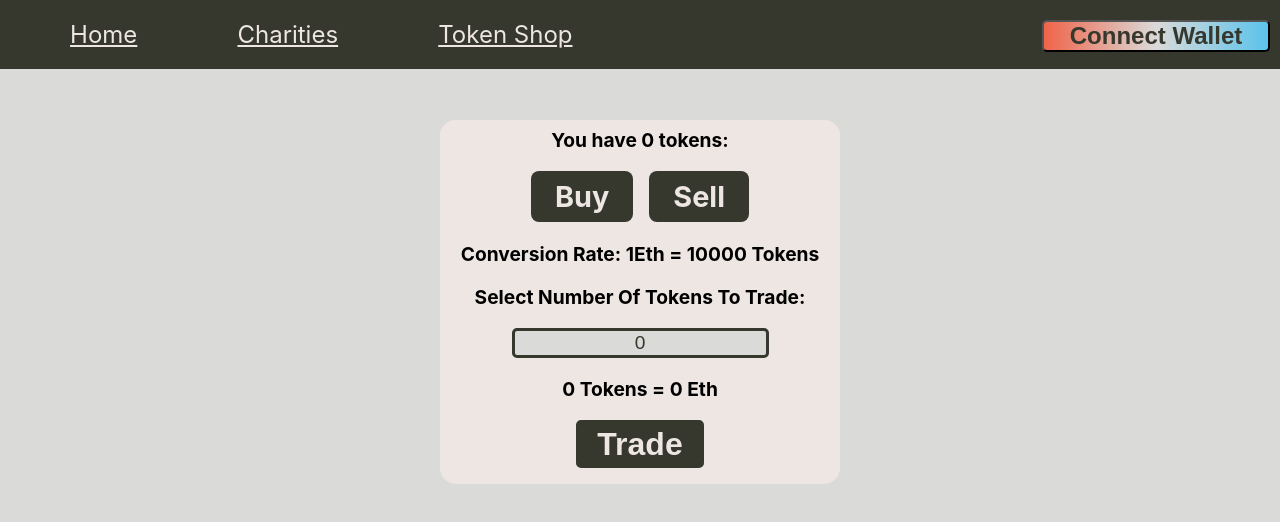
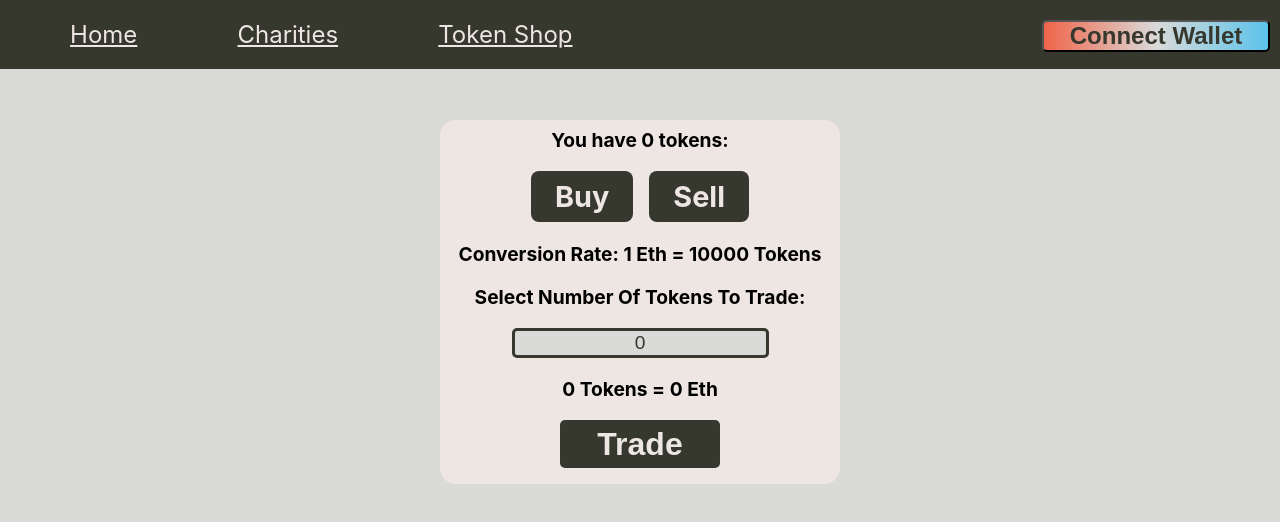
Before and after one commit to Zac369/charity-frontend, a React (Create React App) app: page /token in a window 1280 px wide. Shown: the top 522 px of the page. Built offline with nearby package versions, Linux system fonts and the light colour scheme.

Commit message:
visualise trading

```diff
--- a/src/Components/TokenShop/TokenShop.css
+++ b/src/Components/TokenShop/TokenShop.css
@@ -36,7 +36,7 @@
 
 .container button{
     position: relative;
-    width: 8rem;
+    width: 10rem;
     height: 3rem;
     border: 0.2rem solid #36382E;
     font-size: 2rem;
@@ -73,6 +73,10 @@
     margin: 0 0 1rem 0;
 }
 
+.container .trade-button:disabled {
+    pointer-events: none;
+}
+
 input[type=number]::-webkit-inner-spin-button {
     -webkit-appearance: none;
   }
--- a/src/Components/TokenShop/index.js
+++ b/src/Components/TokenShop/index.js
@@ -17,7 +17,8 @@ const TokenShop = ({currentAccount, charitiesContract, tokenContract}) => {
         setSelectedTokens(0);
         console.log(amount);
         console.log(option);
-        let weiAmount = ethers.utils.parseEther(amount.toString());
+        try {
+            let weiAmount = ethers.utils.parseEther(amount.toString());
         setTrading(true);
         if (option === "buy") {
             weiAmount = weiAmount/10000;
@@ -34,8 +35,9 @@ const TokenShop = ({currentAccount, charitiesContract, tokenContract}) => {
             const txnSell = await charitiesContract.sell(weiAmount.toString());
             await txnSell.wait();
             setTrading(false);
-        } else {
-            console.log("Error!");
+        }
+        } catch (error) {
+            console.warn('Add Charity Error:', error);
             setTrading(false);
         }
     };
@@ -69,14 +71,24 @@ const TokenShop = ({currentAccount, charitiesContract, tokenContract}) => {
                 <label htmlFor="sell">Sell</label>
             </div>
             <div>
-                <p>Conversion Rate: 1Eth = 10000 Tokens</p>
+                <p>Conversion Rate: 1 Eth = 10000 Tokens</p>
                 <p>Select Number Of Tokens To Trade:</p>
                 <input type="number" min="0" value={selectedTokens} onChange={(e) => setSelectedTokens(e.target.value)}></input>
                 <p>{selectedTokens / 1} Tokens = {selectedTokens / 10000} Eth</p>
-                <button className="trade-button"
-                onClick={tradeOption && tradeTokens(selectedTokens, tradeOption)}>
-                Trade
-                </button>
+
+                {trading === false &&
+                    <button className="trade-button"
+                    onClick={tradeOption && tradeTokens(selectedTokens, tradeOption)}>
+                    Trade
+                    </button>
+                }
+
+                {trading === true &&
+                    <button className="trade-button" disabled={true}>
+                    Trading
+                    </button>
+                }
+
             </div>
         </div>
     )
```
